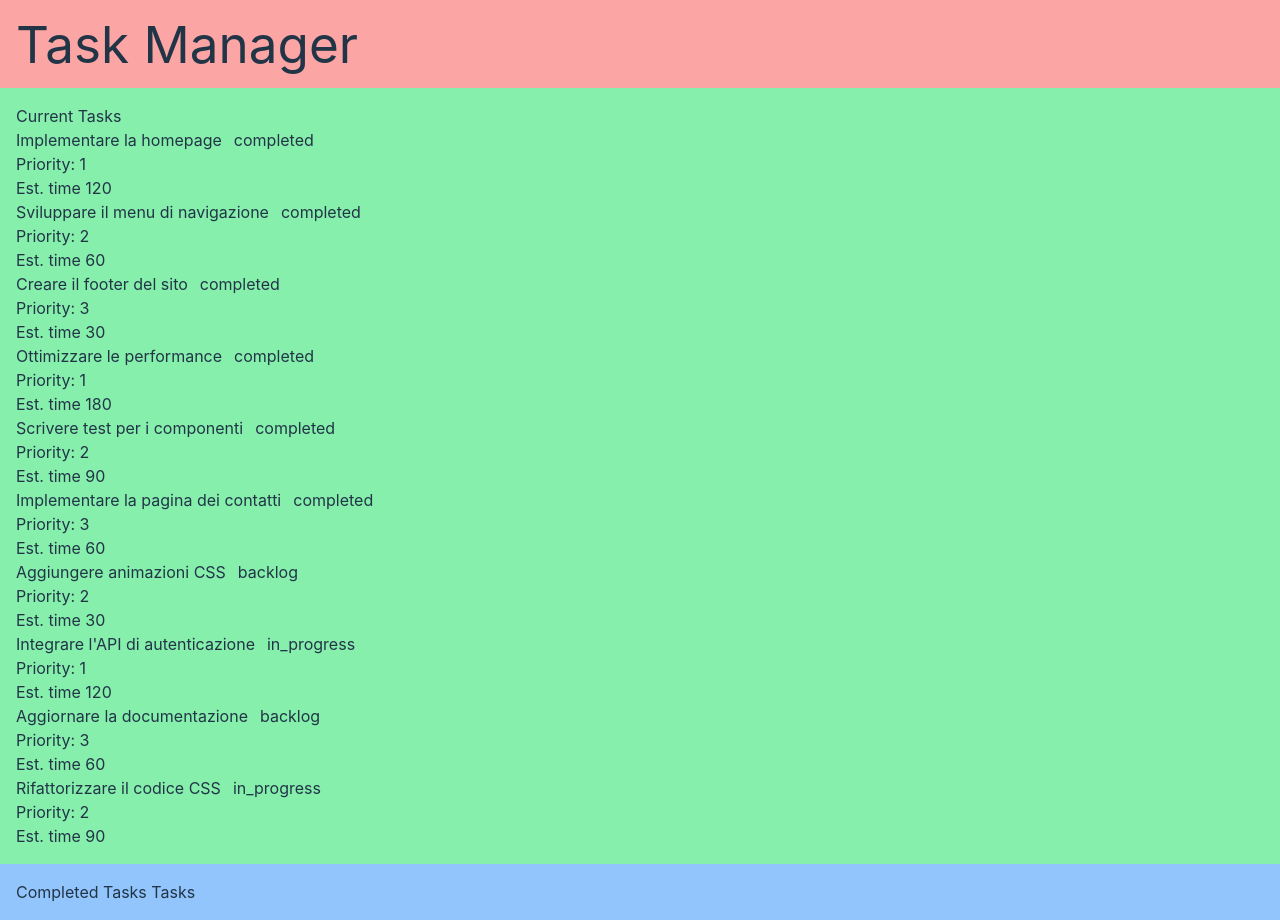
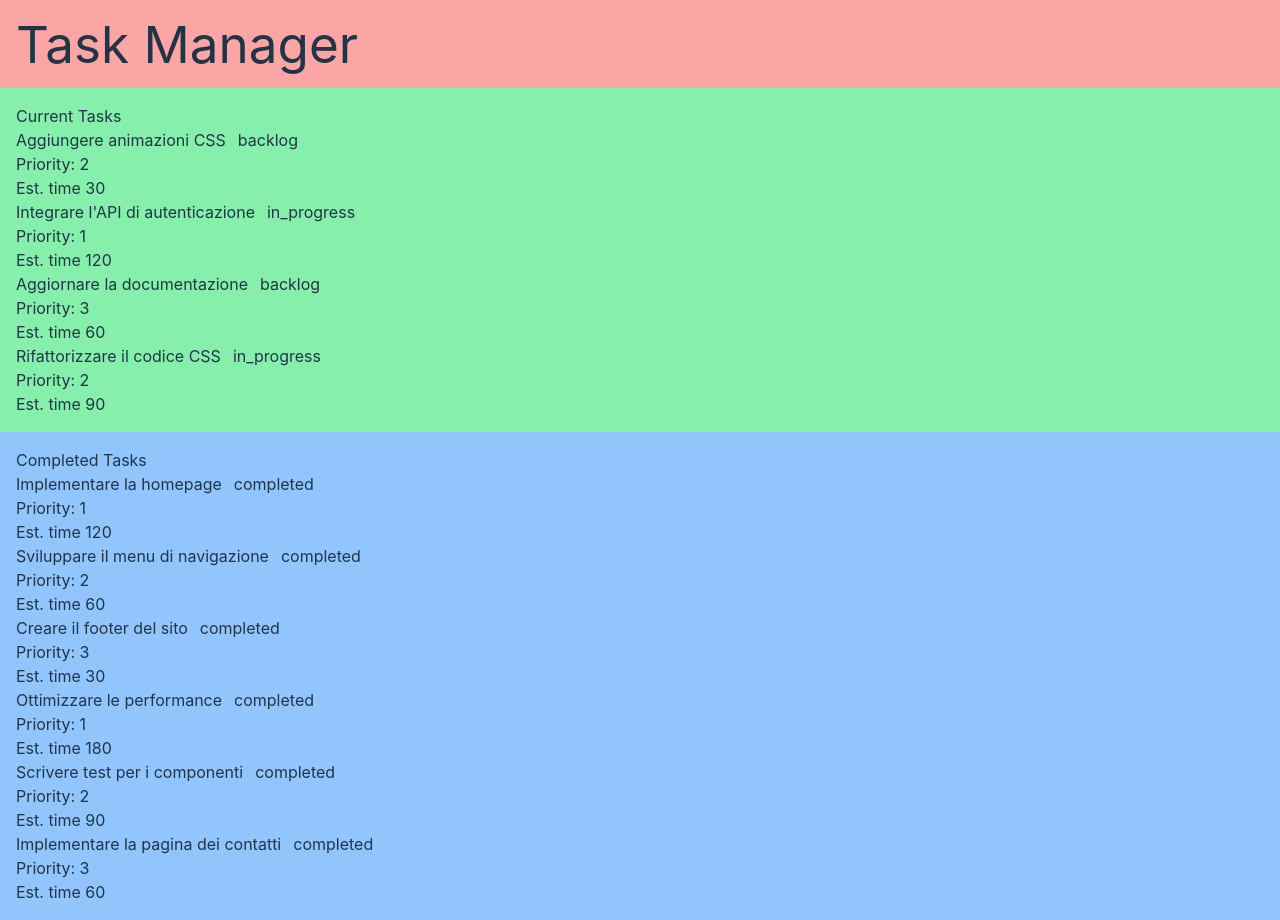
Before and after one commit to Aj-Herrera-99/react-task-list, a React (Vite) app: page / in a window 1280 px wide. Built offline with nearby package versions, Linux system fonts and the light colour scheme.

Commit message:
differenzazione tasks complete e in corso - esportazione della logica in variabili funzioni

```diff
--- a/src/App.jsx
+++ b/src/App.jsx
@@ -2,7 +2,11 @@ import "./App.css";
 import { tasks } from "./data/tasks";
 
 function App() {
-    console.log(tasks);
+
+    const currentTasks = tasks.filter(task => task.state.toLowerCase() != "completed")
+
+    const completedTasks = tasks.filter(task => task.state.toLowerCase() == "completed")
+
     return (
         <>
             {/* HEADER */}
@@ -13,7 +17,7 @@ function App() {
             <section className="bg-green-300 p-4">
                 <h2>Current Tasks</h2>
                 <ul>
-                    {tasks.map((task) => (
+                    {currentTasks.map((task) => (
                         <li className="flex flex-col">
                             <div className="flex gap-3">
                                 <h3>{task.title}</h3>
@@ -27,7 +31,17 @@ function App() {
             </section>
             {/* COMPLETED TASKS */}
             <section className="bg-blue-300 p-4">
-                <h2>Completed Tasks Tasks</h2>
+                <h2>Completed Tasks</h2>
+                {completedTasks.map((task) => (
+                    <li className="flex flex-col">
+                        <div className="flex gap-3">
+                            <h3>{task.title}</h3>
+                            <span>{task.state}</span>
+                        </div>
+                        <span> Priority: {task.priority}</span>
+                        <span>Est. time {task.estimatedTime}</span>
+                    </li>
+                ))}
             </section>
         </>
     );
```
